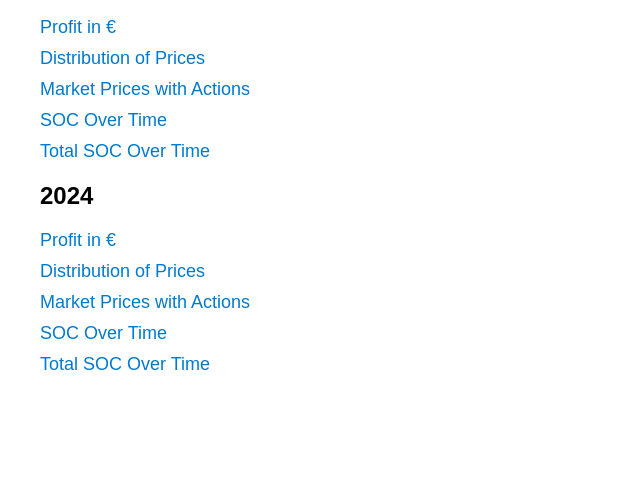
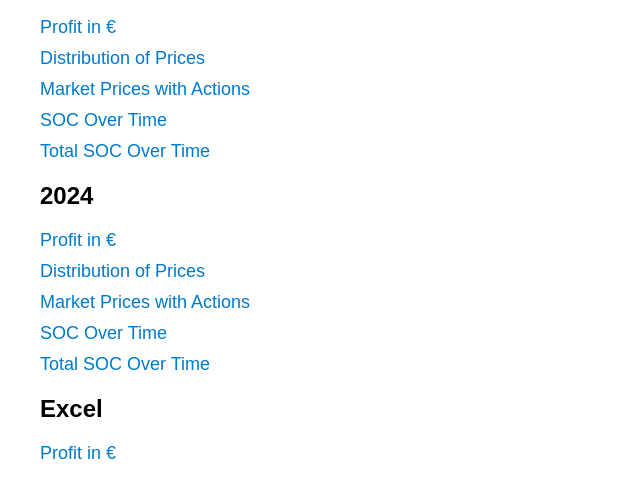
Before and after one commit to jonathanja134/Reinforcement-learning-energy-chart-, a plain HTML site: page index.html in a window 1280 px wide. Shown: the part 129-626 px from the top of the page, without its empty margins (0-640 px from the left). Drawn offline with Linux system fonts and the light colour scheme.

Commit message:
Update index.html
added spreadsheet link to all the excel result

```diff
--- a/index.html
+++ b/index.html
@@ -30,5 +30,9 @@
     <li><a href="2024 - 57k_880972_20->80/soc_over_time.html">SOC Over Time</a></li>
     <li><a href="2024 - 57k_880972_20->80/total_soc_over_time.html">Total SOC Over Time</a></li>
   </ul>
+    <h2>Excel</h2>
+  <ul>
+    <li><a href="https://docs.google.com/spreadsheets/d/1PQEeQOFXEZvXPoKxuiFmspXyxbCgss3ZDYQBi-DSsT0/edit?gid=0#gid=0">Profit in €</a></li>
+  </ul>
 </body>
 </html>
```
